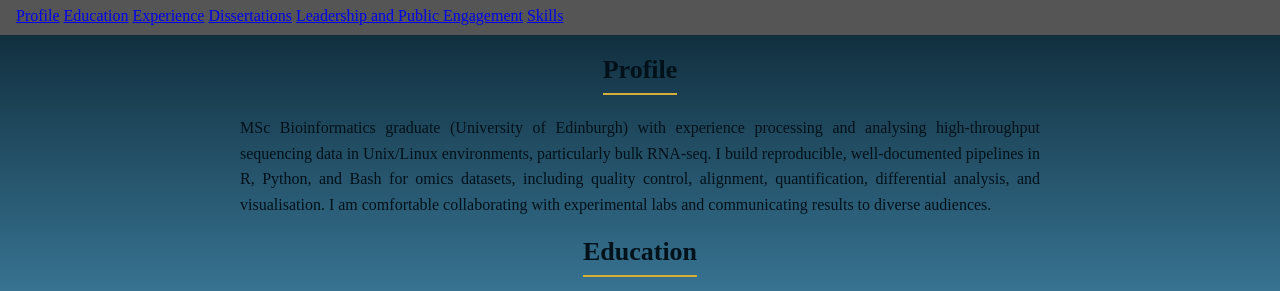
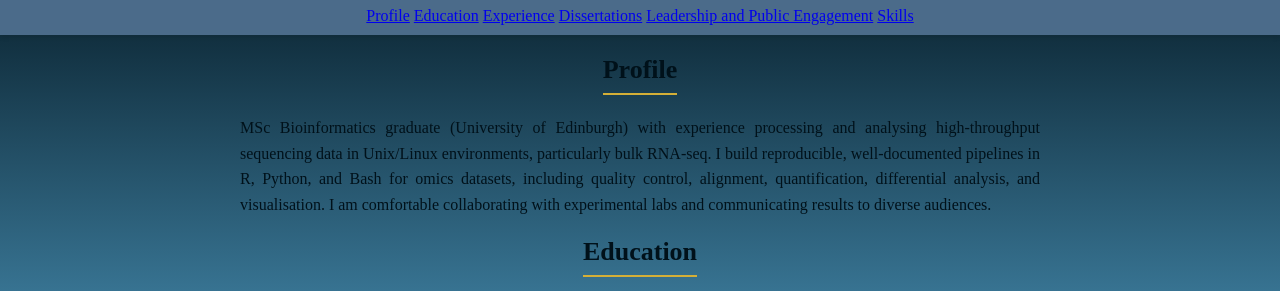
Before and after one commit to gguasoni/gguasoni.github.io, a plain HTML site: page index.html in a window 1280 px wide. Shown: the part 80-371 px from the top of the page. Drawn offline with Linux system fonts and the light colour scheme.

Commit message:
Update style.css

```diff
--- a/style.css
+++ b/style.css
@@ -26,8 +26,13 @@ main {
   position: sticky;
   top: 0;
   padding: 10px 16px;
-  background: #555;
-  color: #f1f1f1;
+  position: sticky;
+  background-color: #4b6b8a;
+  text-align: center;
+  width: 100%;
+  padding: 10px 0;
+  box-shadow: 0 2px 5px rgba(0,0,0,0.1);
+
 }
 
 /* Text Settings */
```
